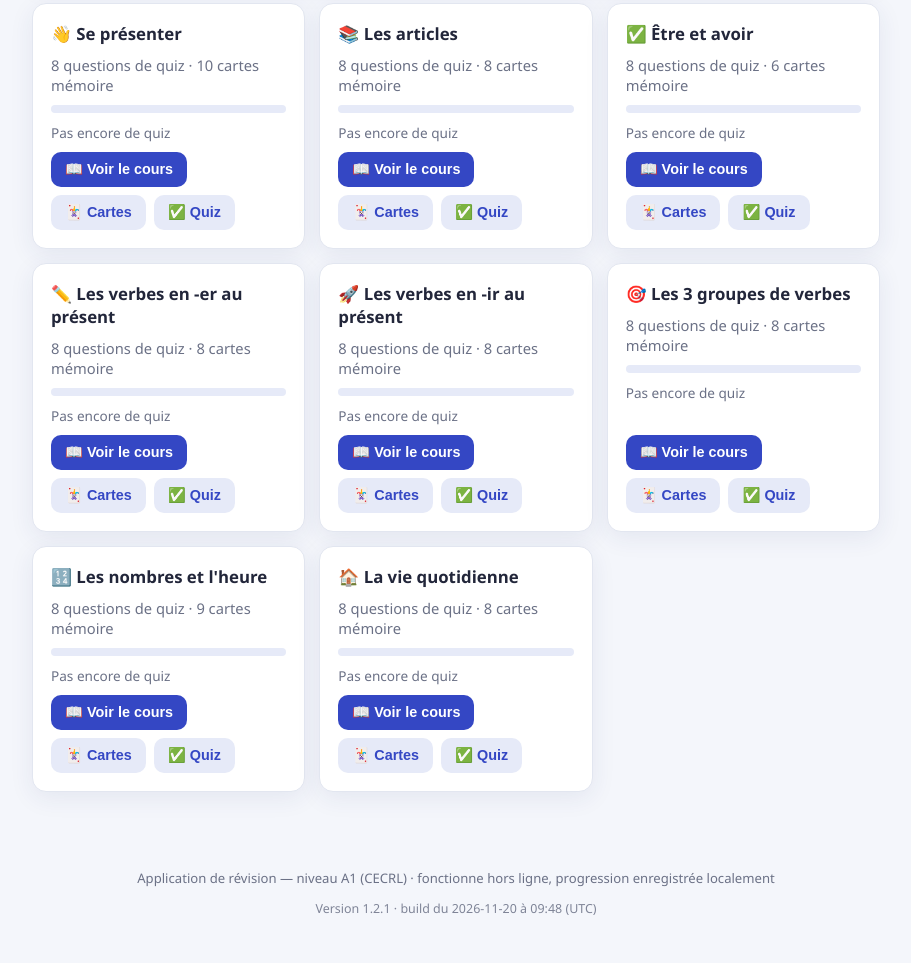
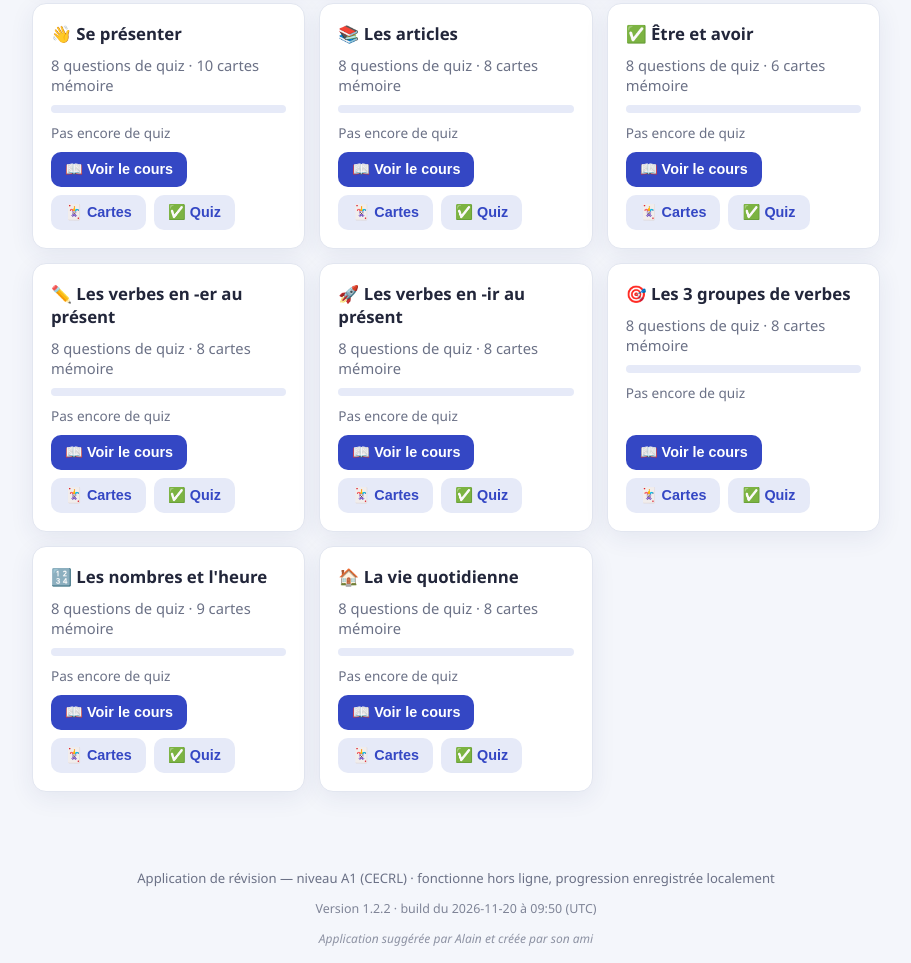
Before and after one commit to AlainFR67/Francais-A1, a plain HTML site: page index.html in a window 1280 px wide. Shown: the part 228-1191 px from the top of the page, without its empty margins (184-1095 px from the left). Drawn offline with Linux system fonts and the light colour scheme.

Commit message:
Mention « Application suggérée par Alain » en pied de page (v1.2.2)
Co-authored-by: AlainFR67 <AlainFR67@users.noreply.github.com>

```diff
--- a/css/style.css
+++ b/css/style.css
@@ -212,6 +212,7 @@ button.btn.primary { background: var(--accent); color: #fff; }
 
 .footer { text-align: center; color: var(--muted); font-size: 0.82rem; padding: 16px; }
 .footer .version { margin-top: 4px; font-size: 0.78rem; opacity: 0.85; }
+.footer .credits { margin: 6px 0 0; font-size: 0.75rem; font-style: italic; opacity: 0.75; }
 
 @media (max-width: 560px) {
   .topbar-inner { flex-direction: column; align-items: flex-start; }
--- a/index.html
+++ b/index.html
@@ -24,6 +24,7 @@
   <footer class="footer">
     <p>Application de révision — niveau A1 (CECRL) · fonctionne hors ligne, progression enregistrée localement</p>
     <p id="app-version" class="version"></p>
+    <p class="credits">Application suggérée par Alain et créée par son ami</p>
   </footer>
 
   <script src="js/data.js"></script>
--- a/js/app.js
+++ b/js/app.js
@@ -1,8 +1,8 @@
 "use strict";
 
-const APP_VERSION = "1.2.1";
+const APP_VERSION = "1.2.2";
 const APP_BUILD_DATE = "2026-11-20";
-const APP_BUILD_TIME = "09:48";
+const APP_BUILD_TIME = "09:50";
 
 const app = document.getElementById("app");
 const tabs = document.querySelectorAll(".tab");
```
Also changed, not shown: 1 other file.
